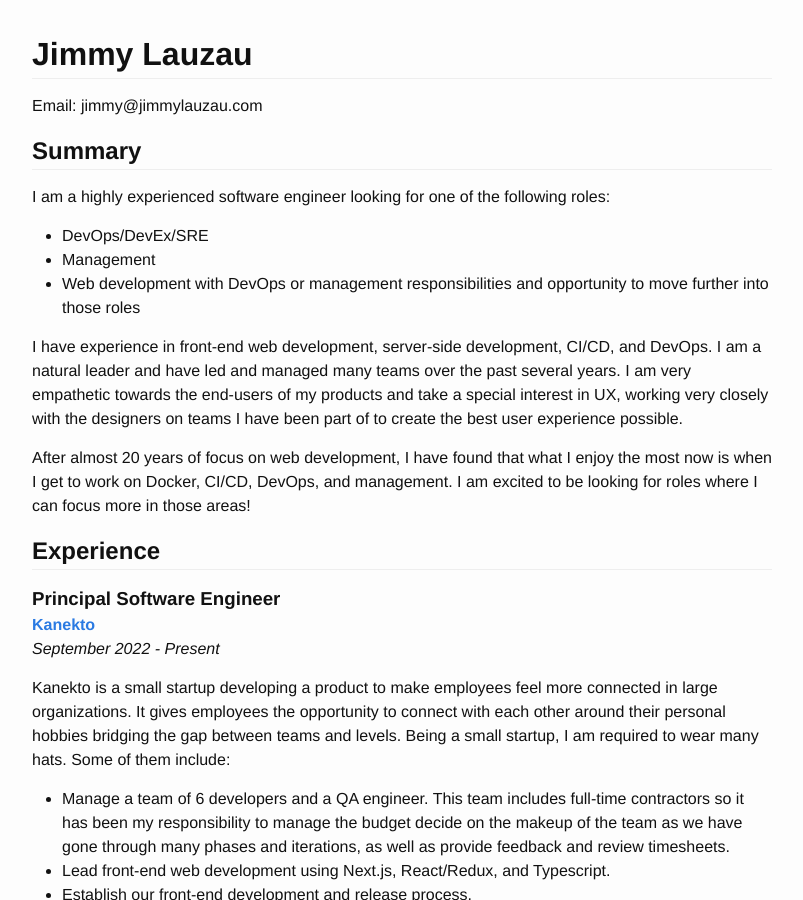
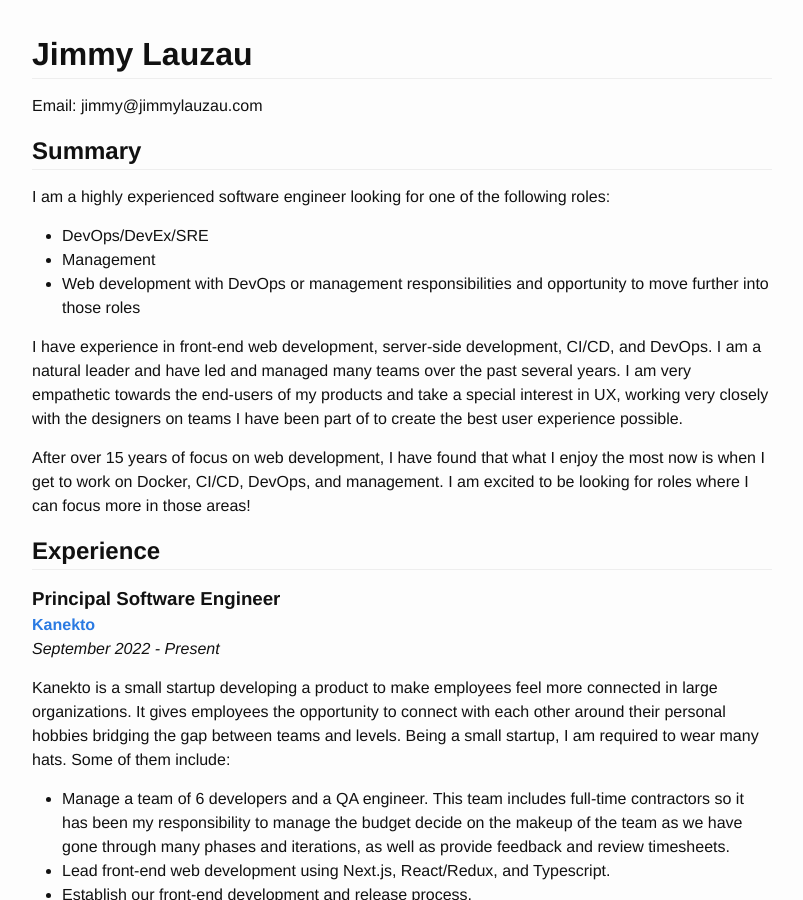
Before and after one commit to jimmay5469/jimmay5469.github.io, a Jekyll site: the page built from resume.md, in a window 1280 px wide and 900 px high. Shown: the whole window, without its empty margins (238-1041 px from the left). Built offline with Jekyll 4.4.1, drawn with Linux system fonts in a browser that asks for light colours.

Commit message:
"over 15" instead of "almost 20"

```diff
--- a/_includes/resume.md
+++ b/_includes/resume.md
@@ -15,7 +15,7 @@ I am a highly experienced software engineer looking for one of the following rol
 
 I have experience in front-end web development, server-side development, CI/CD, and DevOps. I am a natural leader and have led and managed many teams over the past several years. I am very empathetic towards the end-users of my products and take a special interest in UX, working very closely with the designers on teams I have been part of to create the best user experience possible.
 
-After almost 20 years of focus on web development, I have found that what I enjoy the most now is when I get to work on Docker, CI/CD, DevOps, and management. I am excited to be looking for roles where I can focus more in those areas!
+After over 15 years of focus on web development, I have found that what I enjoy the most now is when I get to work on Docker, CI/CD, DevOps, and management. I am excited to be looking for roles where I can focus more in those areas!
 
 
 Experience
```
